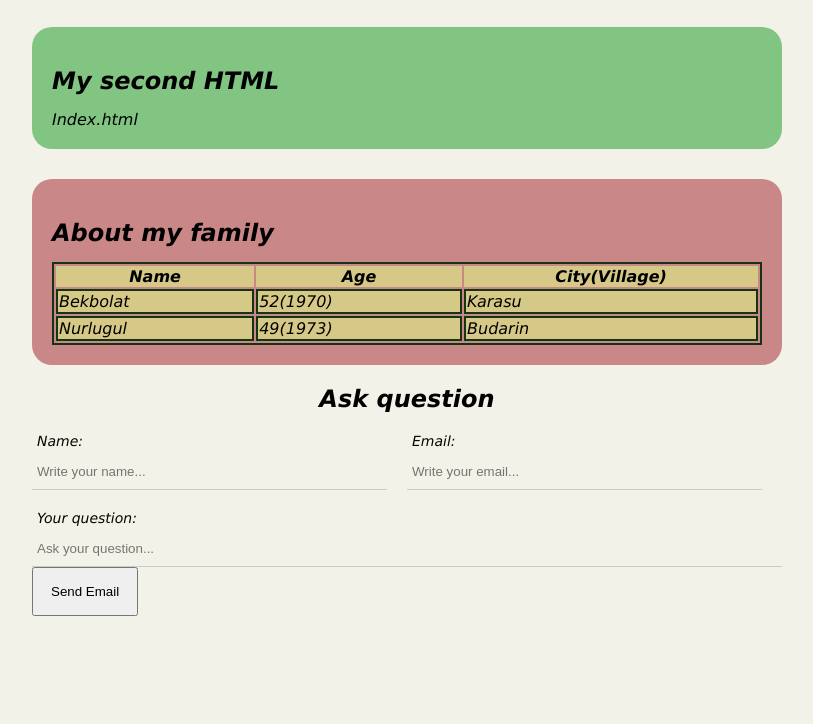
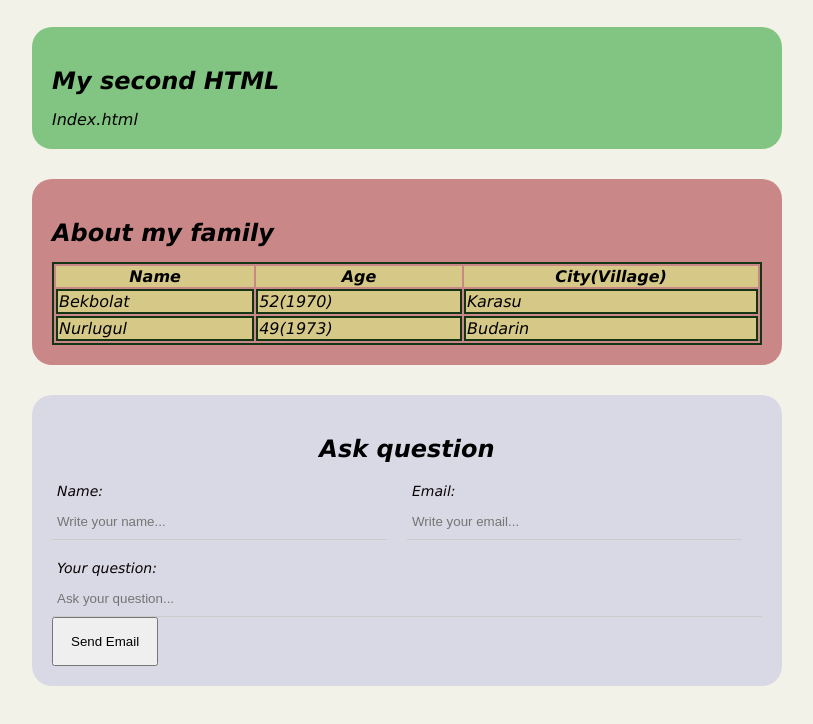
Before and after one commit to YerkebulanR/SV, a plain HTML site: page index.html in a window 1280 px wide. Shown: the part 626-1350 px from the top of the page, without its empty margins (233-1046 px from the left). Before the commit the page ends 1280 px from the top, so only its background shows below. Drawn offline with nearby package versions, Linux system fonts and the light colour scheme.

Commit message:
Qestion box scc

```diff
--- a/styles.CSS
+++ b/styles.CSS
@@ -93,6 +93,10 @@ a:visited {
   background: #ca8787;
 }
 
+.bg-blue {
+  background: #d8d9e4;
+}
+
 .list {
   padding: 0px 20px;
 }
@@ -120,6 +124,13 @@ a:visited {
   background-color: #d6c987;
 }
 
+.question {
+  padding: 20px;
+  margin-bottom: 20px;
+  border-radius: 20px;
+  margin-top: 30px;
+}
+
 .question h2 {
   text-align: center;
 }
@@ -144,7 +155,7 @@ a:visited {
 }
 
 .field input:hover {
-  box-shadow: 0 0 15px #b9cead;
+  box-shadow: 0 0 15px #79ac5b;
   border-radius: 8px;
 }
 
```
